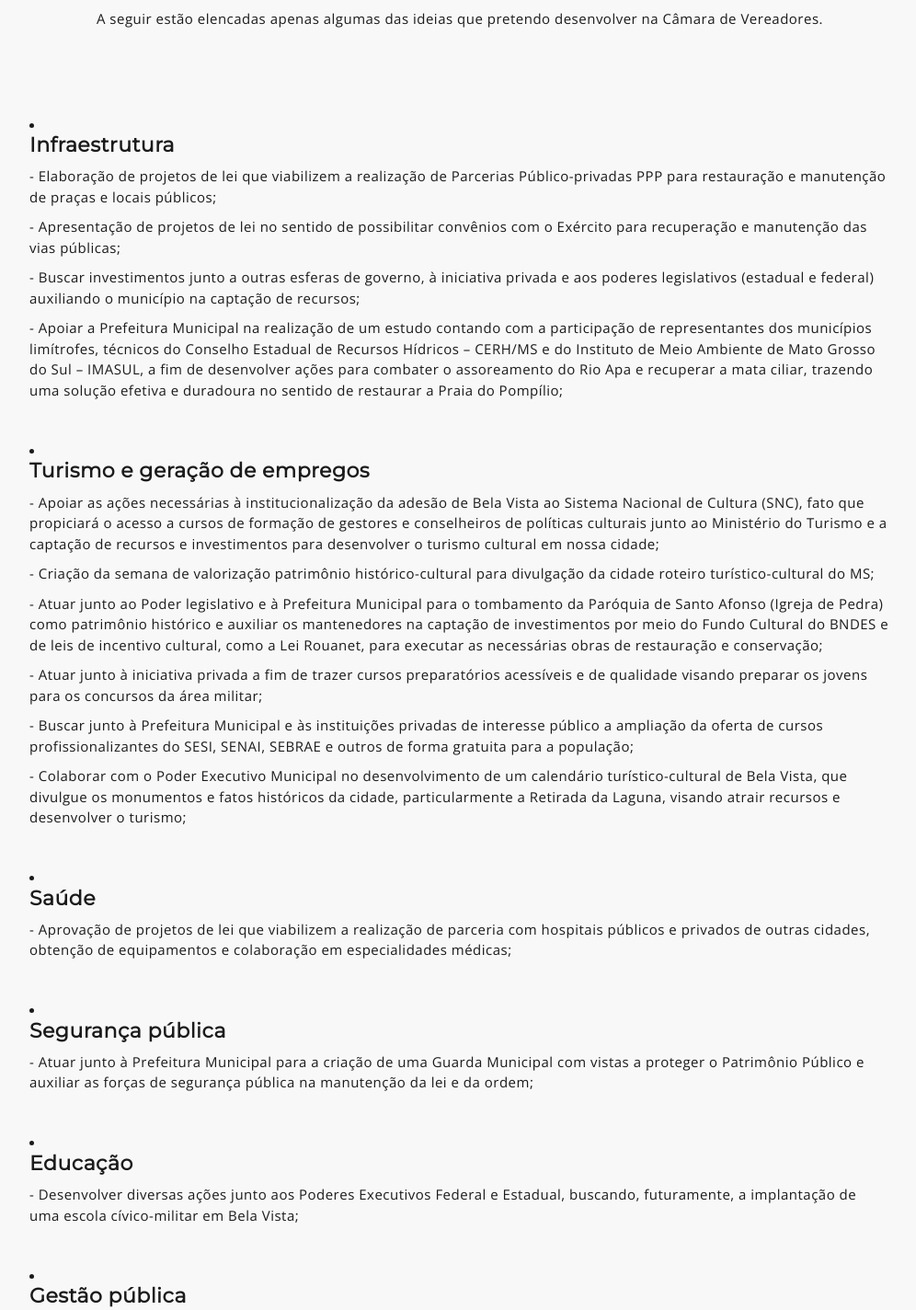
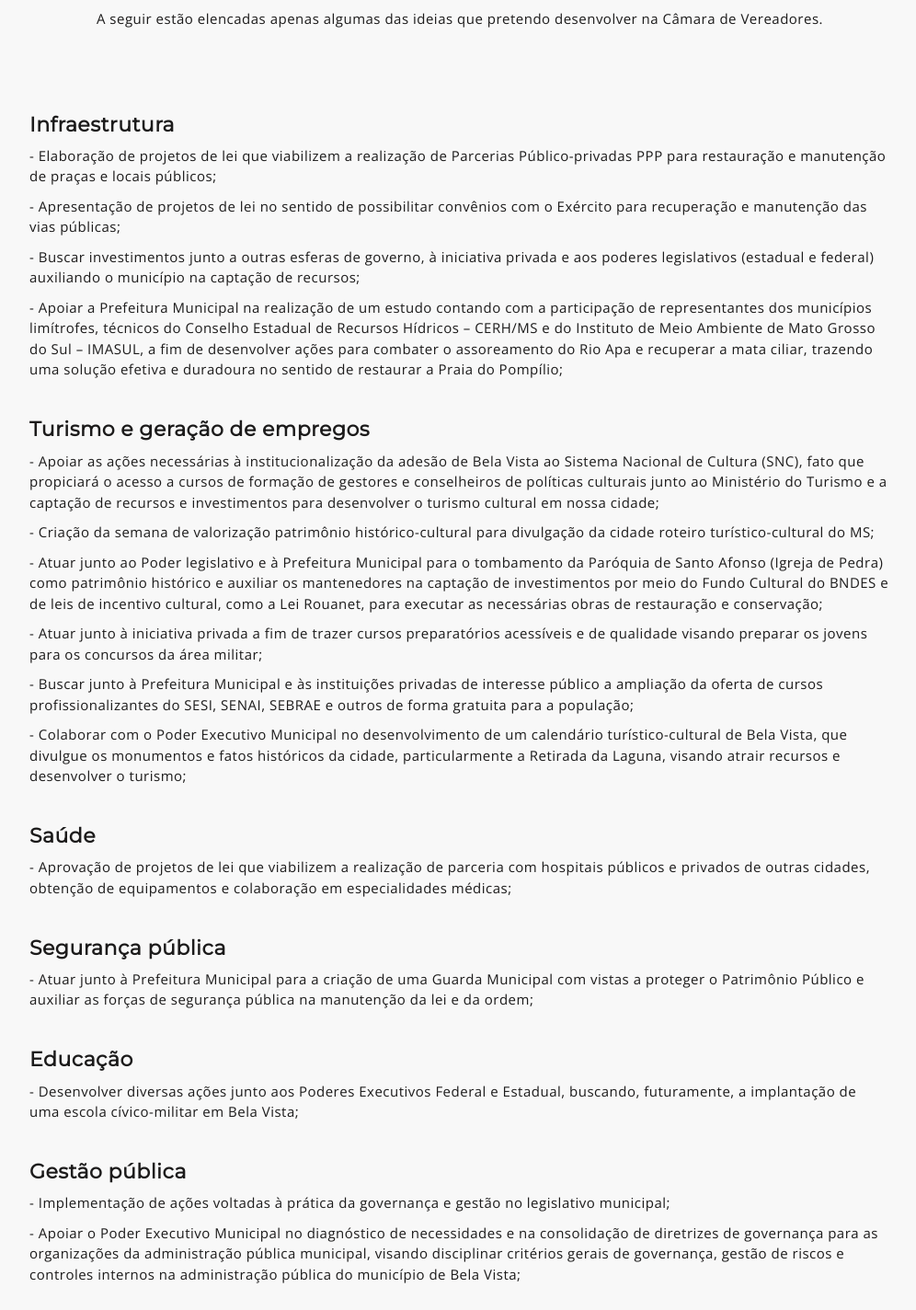
Before and after one commit to TenBonatto/tenbonatto.github.io, a plain HTML site: page index.html in a window 1280 px wide. Shown: the part 2740-4164 px from the top of the page at 92% size, without its empty margins (140-1136 px from the left). Drawn offline with nearby package versions, Linux system fonts and the light colour scheme.

Commit message:
tirei lista projetos

```diff
--- a/index.html
+++ b/index.html
@@ -208,7 +208,7 @@
 								<!-- Tab panes -->
                 <div class="row" style="margin-left: 10%;margin-right: 10%;">
                       <div class="propostas">
-								    	  <p><li><h4>Infraestrutura</h4></li></p>
+								    	  <p><h4>Infraestrutura</h4></p>
                         <p>- Elaboração de projetos de lei que viabilizem a realização de Parcerias Público-privadas PPP para restauração e manutenção de praças e locais públicos;</p>
                         <p>- Apresentação de projetos de lei no sentido de possibilitar convênios com o Exército para recuperação e manutenção das vias públicas;</p>
                         <p>- Buscar investimentos junto a outras esferas de governo, à iniciativa privada e aos poderes legislativos (estadual e federal) auxiliando o município na captação de recursos;</p>
@@ -216,7 +216,7 @@
                         <ul class="nav nav-tabs mu-schedule-menu" role="tablist">
         								    <li role="presentation" class="active"></li>
         								</ul>
-                        <p><li><h4>Turismo e geração de empregos</h4></li></p>
+                        <p><h4>Turismo e geração de empregos</h4></p>
                         <p>- Apoiar as ações necessárias à institucionalização da adesão de Bela Vista ao Sistema Nacional de Cultura (SNC), fato que propiciará o acesso a cursos de formação de gestores e conselheiros de políticas culturais junto ao Ministério do Turismo e a captação de recursos e investimentos para desenvolver o turismo cultural em nossa cidade;</p>
                         <p>- Criação da semana de valorização patrimônio histórico-cultural para divulgação da cidade roteiro turístico-cultural do MS;</p>
                         <p>- Atuar junto ao Poder legislativo e à Prefeitura Municipal para o tombamento da Paróquia de Santo Afonso (Igreja de Pedra) como patrimônio histórico e auxiliar os mantenedores na captação de investimentos por meio do Fundo Cultural do BNDES e de leis de incentivo cultural, como a Lei Rouanet, para executar as necessárias obras de restauração e conservação;</p>
@@ -226,22 +226,22 @@
                         <ul class="nav nav-tabs mu-schedule-menu" role="tablist">
         								    <li role="presentation" class="active"></li>
         								</ul>
-                        <p><li><h4>Saúde</h4></li></p>
+                        <p><h4>Saúde</h4></p>
                         <p>- Aprovação de projetos de lei que viabilizem a realização de parceria com hospitais públicos e privados de outras cidades, obtenção de equipamentos e colaboração em especialidades médicas;</p>
                         <ul class="nav nav-tabs mu-schedule-menu" role="tablist">
         								    <li role="presentation" class="active"></li>
         								</ul>
-                        <p><li><h4>Segurança pública</h4></li></p>
+                        <p><h4>Segurança pública</h4></p>
                         <p>- Atuar junto à Prefeitura Municipal para a criação de uma Guarda Municipal com vistas a proteger o Patrimônio Público e auxiliar as forças de segurança pública na manutenção da lei e da ordem;</p>
                         <ul class="nav nav-tabs mu-schedule-menu" role="tablist">
         								    <li role="presentation" class="active"></li>
         								</ul>
-                        <p><li><h4>Educação</h4></li></p>
+                        <p><h4>Educação</h4></p>
                         <p>- Desenvolver diversas ações junto aos Poderes Executivos Federal e Estadual, buscando, futuramente, a implantação de uma escola cívico-militar em Bela Vista;</p>
                         <ul class="nav nav-tabs mu-schedule-menu" role="tablist">
         								    <li role="presentation" class="active"></li>
         								</ul>
-                        <p><li><h4>Gestão pública</h4></li></p>
+                        <p><h4>Gestão pública</h4></p>
                         <p>- Implementação de ações voltadas à prática da governança e gestão no legislativo municipal;</p>
                         <p>- Apoiar o Poder Executivo Municipal no diagnóstico de necessidades e na consolidação de diretrizes de governança para as organizações da administração pública municipal, visando disciplinar critérios gerais de governança, gestão de riscos e controles internos na administração pública do município de Bela Vista;</p>
                       </div>
```
